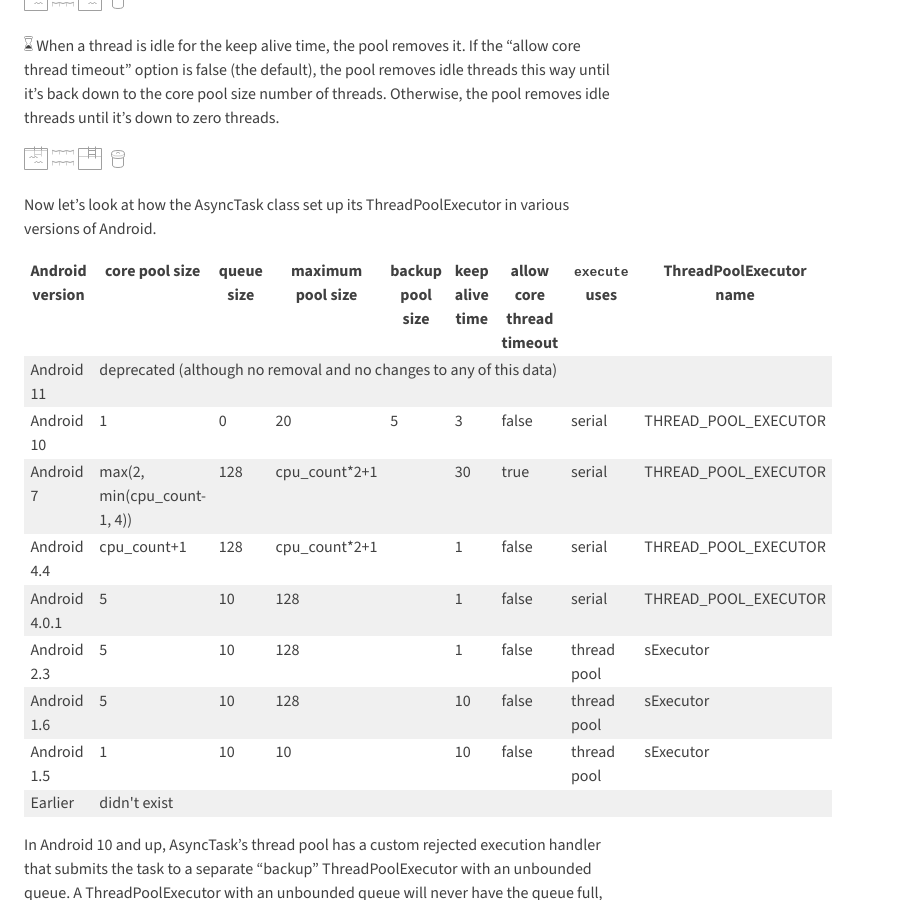
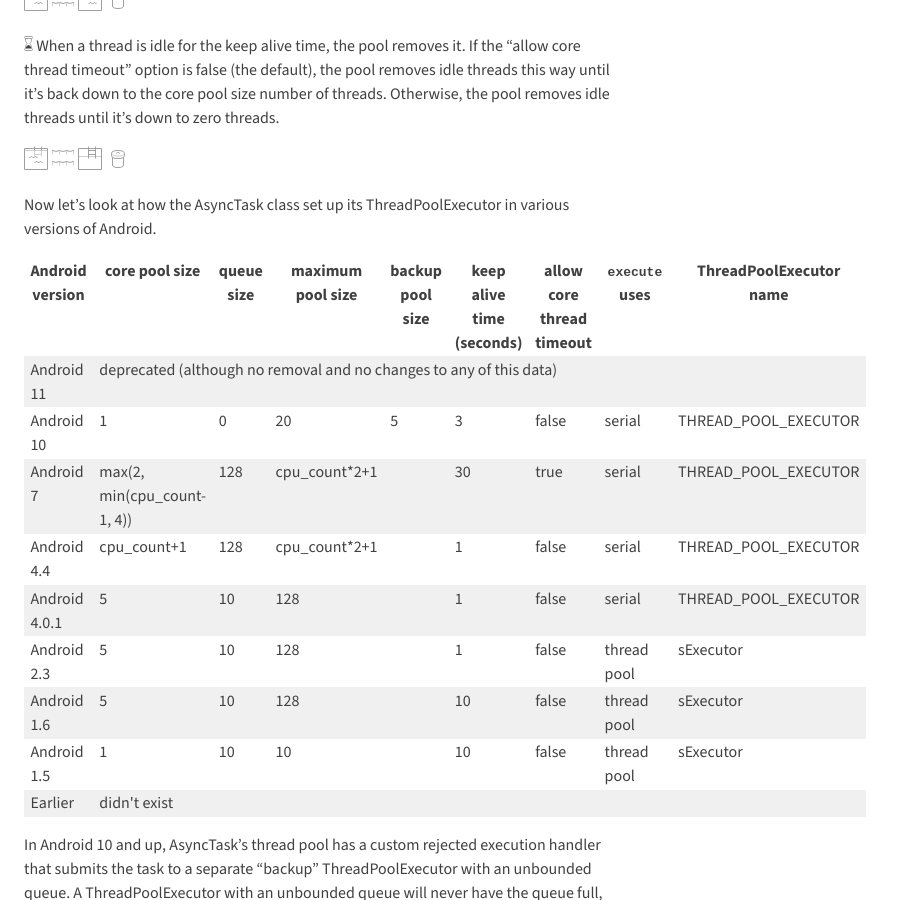
Before and after one commit to wh0/wh0.github.io, a Jekyll site: the page built from _posts/2026-07-01-asynctask.md, in a window 1280 px wide and 900 px high, scrolled down 1749 px. Shown: the whole window, without its empty margins (0-905 px from the left). Built offline with Jekyll 4.4.1, drawn with Linux system fonts in a browser that asks for light colours.

Commit message:
Update 2026-07-01-asynctask.md

```diff
--- a/_posts/2026-07-01-asynctask.md
+++ b/_posts/2026-07-01-asynctask.md
@@ -105,7 +105,7 @@
       <th>queue size</th>
       <th>maximum pool size</th>
       <th>backup pool size</th>
-      <th>keep alive time</th>
+      <th>keep alive time (seconds)</th>
       <th>allow core thread timeout</th>
       <th><code>execute</code> uses</th>
       <th>ThreadPoolExecutor name</th>
```
